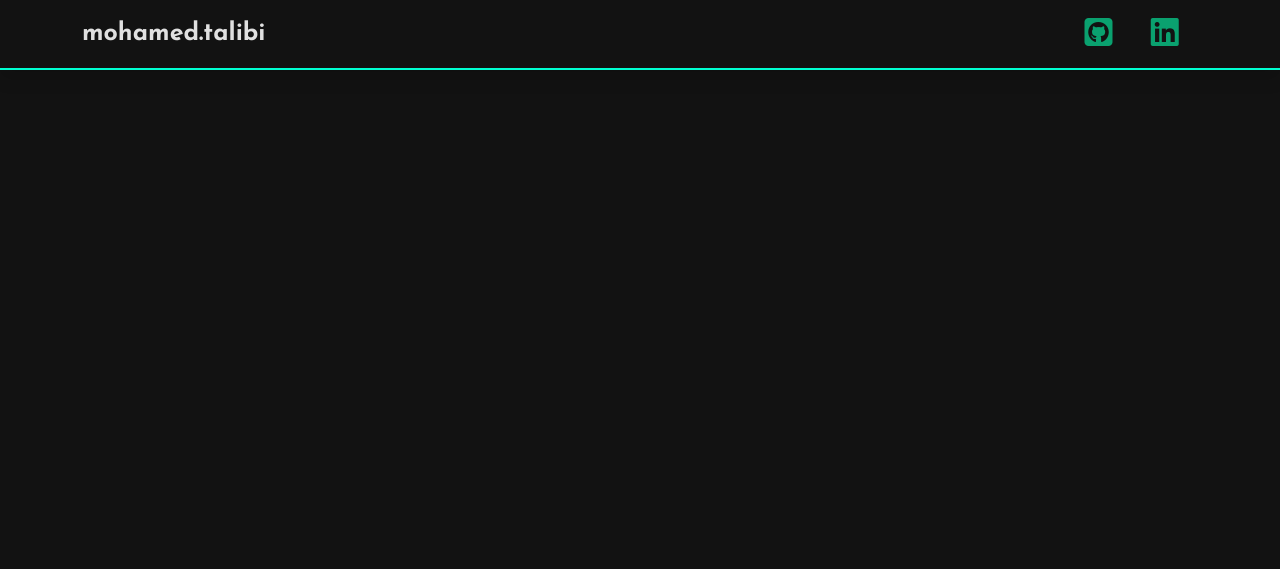
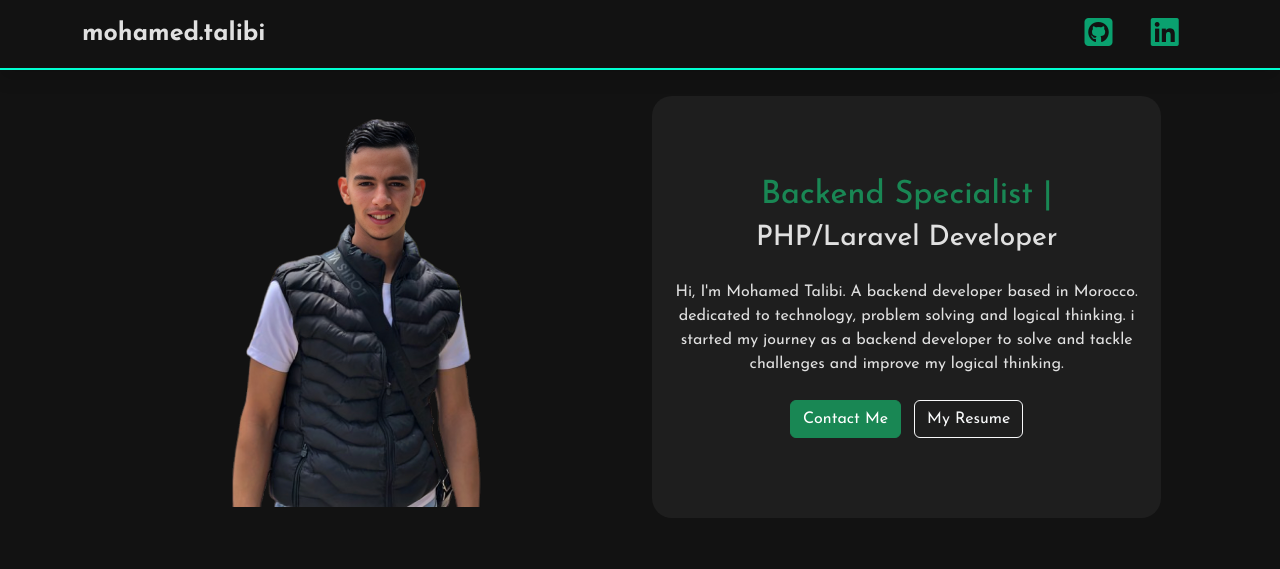
Before and after one commit to Mouhamed-Talibi/portfolio, a plain HTML site: page index.html in a window 1280 px wide. Drawn offline with nearby package versions, Linux system fonts and the light colour scheme; a web font is replaced by a local one.

Commit message:
Start Working on hero section

```diff
--- a/css/main.css
+++ b/css/main.css
@@ -173,3 +173,10 @@ body {
     color: var(--neon);
     transform: translateX(2px);
 }
+
+/* hero text */
+.hero-text {
+    background-color: var(--secondary-dark);
+    padding: 80px 15px;
+    border-radius: 20px;
+}
--- a/index.html
+++ b/index.html
@@ -78,6 +78,43 @@
                 </ul>
             </div>
         </div>
+
+        <!-- hero section -->
+        <div class="hero py-5 pb-5 mt-5">
+            <div class="container-fluid">
+                <div class="row justify-content-center align-items-center">
+                    <!-- hero image -->
+                    <div class="col-md-6 col-lg-5 d-none d-md-block">
+                        <div class="hero-image text-center">
+                            <img src="images/profile.png" alt="mohamed.talibi" class="img-fluid rounded-5"
+                                style="height: 400px; width: 350px;">
+                        </div>
+                    </div>
+                    <!-- hero text -->
+                    <div class="col-md-6 col-lg-5">
+                        <div class="hero-text text-center">
+                            <h2>
+                                <span class="text-success">Backend Specialist</span>
+                                <span class="text-success">|</span>
+                            </h2>
+                            <h3 class="d-inline">PHP/Laravel Developer</h3>
+                            <p class="mt-4">
+                                Hi, I'm Mohamed Talibi. A backend developer based in Morocco. dedicated to technology, problem solving and logical thinking. i started my journey as a backend developer to solve and tackle challenges and improve my logical thinking.
+                            </p>
+                            <!-- links -->
+                            <div class="links mt-4">
+                                <a href="mailto:talibi.mohamed.mt@gmail.com" class="btn btn-success me-2" target="_blank">
+                                    Contact Me
+                                </a>
+                                <a href="" class="btn btn-outline-light">
+                                    My Resume
+                                </a>
+                            </div>
+                        </div>
+                    </div>
+                </div>
+            </div>
+        </div>
     </div>
 
     <!-- bootstrap js -->
```
Also changed, not shown: images/myImage.png (added), images/profile.png (added).
